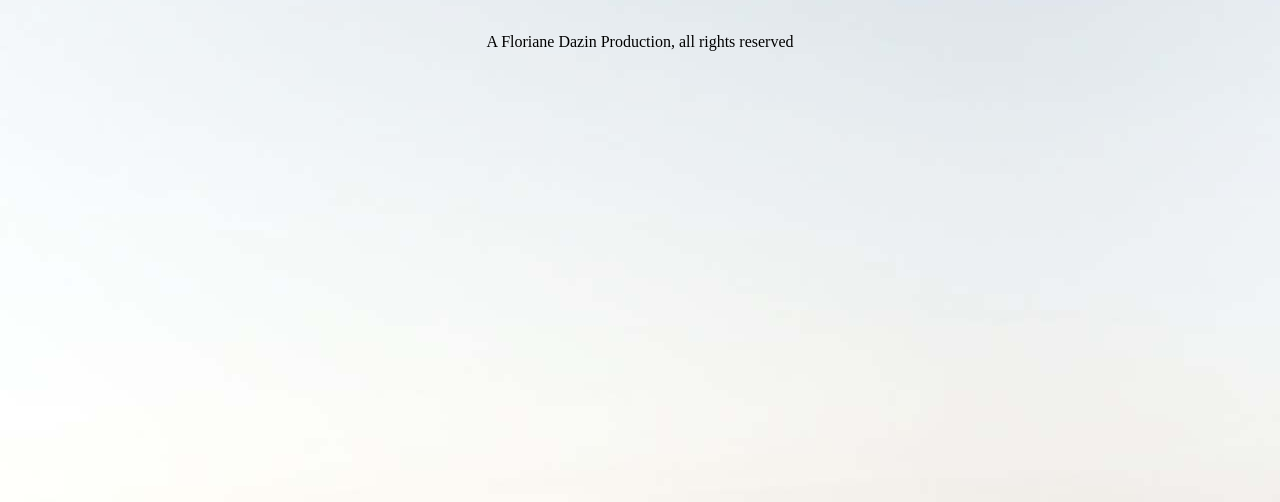
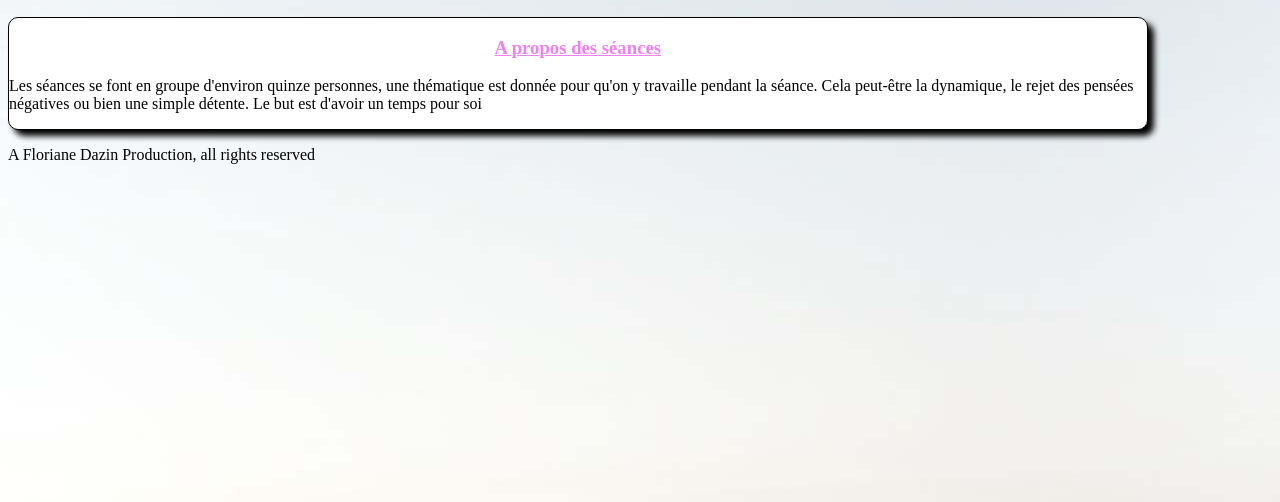
Before and after one commit to 2flo/projet-individuel, a plain HTML site: page section ados adultes.html in a window 1280 px wide. Shown: the part 298-800 px from the top of the page. Drawn offline with Linux system fonts and the light colour scheme.

Commit message:
Ajout de texte dans la page ados adultes et ajout de nouvelles propriétés CSS
J'ai décidé que mon block de texte dans la section ados adulte serait plus large que les autres car il n'y a pas grand chose à dire

```diff
--- a/index.css
+++ b/index.css
@@ -79,3 +79,12 @@ footer{
     padding: 20px;
     text-align: center;
 }
+
+.block{
+    border: 1px solid black;
+    border-radius: 10px;
+    color: black;
+    background-color: white;
+    box-shadow: 6px 6px 6px black;
+    width: 90%;
+}
--- a/section ados adultes.html
+++ b/section ados adultes.html
@@ -18,6 +18,11 @@
     </nav>
     </header>
     <h2>Section ados/adultes</h2>
+    <div class="container">
+        <div class="block">
+            <h3 class="title">A propos des séances</h3>
+            <p>Les séances se font en groupe d'environ quinze personnes, une thématique est donnée pour qu'on y travaille pendant la séance. Cela peut-être la dynamique, le rejet des pensées négatives ou bien une simple détente. Le but est d'avoir un temps pour soi</p>
+        </div>
     <footer>
         <p>A Floriane Dazin Production, all rights reserved</p>
     </footer>
```
